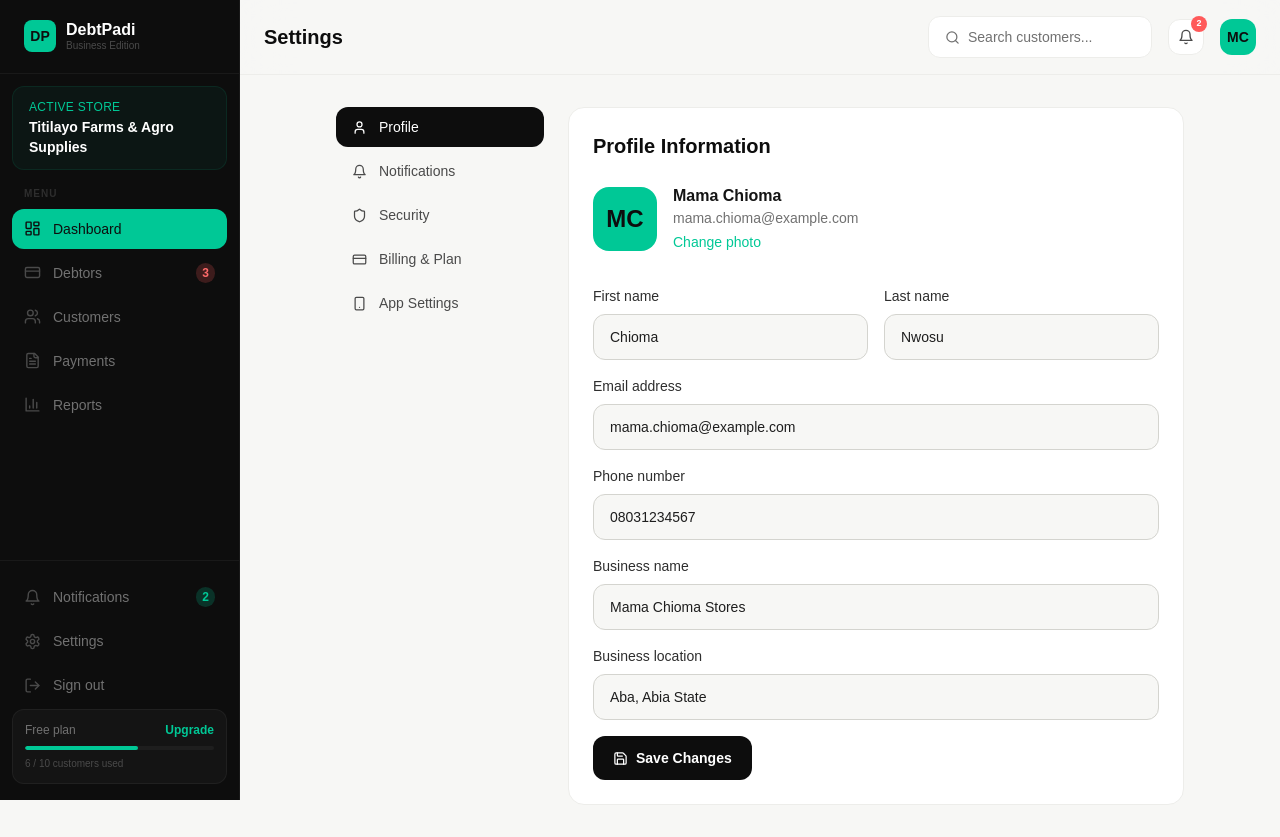
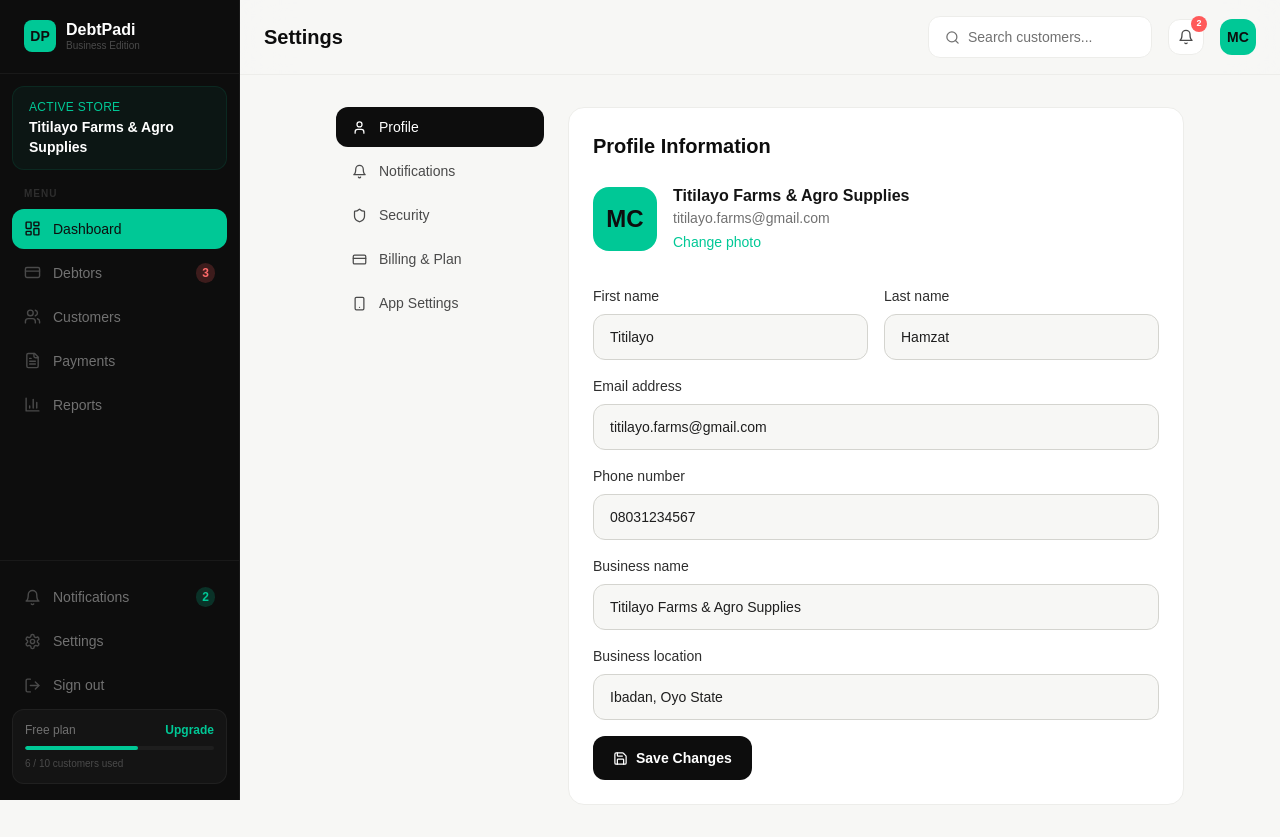
Before and after one commit to joyuusuf/debtpadi, a Next.js app: page /dashboard/settings in a window 1280 px wide. Built offline with nearby package versions, Linux system fonts and the light colour scheme; a web font is replaced by a local one.

Commit message:
new commit

```diff
--- a/app/dashboard/settings/page.tsx
+++ b/app/dashboard/settings/page.tsx
@@ -64,8 +64,8 @@
                     <span className="font-heading font-bold text-ink-900 text-2xl">MC</span>
                   </div>
                   <div>
-                    <p className="font-semibold text-ink-800">Mama Chioma</p>
-                    <p className="text-ink-400 text-sm">mama.chioma@example.com</p>
+                    <p className="font-semibold text-ink-800">Titilayo Farms & Agro Supplies </p>
+                    <p className="text-ink-400 text-sm">titilayo.farms@gmail.com</p>
                     <button className="text-jade text-sm font-medium mt-1 hover:text-jade-600 transition-colors">Change photo</button>
                   </div>
                 </div>
@@ -73,16 +73,16 @@
                   <div className="grid grid-cols-2 gap-4">
                     <div>
                       <label className="block text-ink-600 text-sm font-medium mb-2">First name</label>
-                      <input defaultValue="Chioma" className="w-full bg-ink-50 border border-ink-200 rounded-xl px-4 py-3 text-ink-700 text-sm focus:border-jade/50 focus:ring-2 focus:ring-jade/10 transition-all" />
+                      <input defaultValue="Titilayo" className="w-full bg-ink-50 border border-ink-200 rounded-xl px-4 py-3 text-ink-700 text-sm focus:border-jade/50 focus:ring-2 focus:ring-jade/10 transition-all" />
                     </div>
                     <div>
                       <label className="block text-ink-600 text-sm font-medium mb-2">Last name</label>
-                      <input defaultValue="Nwosu" className="w-full bg-ink-50 border border-ink-200 rounded-xl px-4 py-3 text-ink-700 text-sm focus:border-jade/50 focus:ring-2 focus:ring-jade/10 transition-all" />
+                      <input defaultValue="Hamzat" className="w-full bg-ink-50 border border-ink-200 rounded-xl px-4 py-3 text-ink-700 text-sm focus:border-jade/50 focus:ring-2 focus:ring-jade/10 transition-all" />
                     </div>
                   </div>
                   <div>
                     <label className="block text-ink-600 text-sm font-medium mb-2">Email address</label>
-                    <input defaultValue="mama.chioma@example.com" type="email" className="w-full bg-ink-50 border border-ink-200 rounded-xl px-4 py-3 text-ink-700 text-sm focus:border-jade/50 focus:ring-2 focus:ring-jade/10 transition-all" />
+                    <input defaultValue="titilayo.farms@gmail.com" type="email" className="w-full bg-ink-50 border border-ink-200 rounded-xl px-4 py-3 text-ink-700 text-sm focus:border-jade/50 focus:ring-2 focus:ring-jade/10 transition-all" />
                   </div>
                   <div>
                     <label className="block text-ink-600 text-sm font-medium mb-2">Phone number</label>
@@ -90,11 +90,11 @@
                   </div>
                   <div>
                     <label className="block text-ink-600 text-sm font-medium mb-2">Business name</label>
-                    <input defaultValue="Mama Chioma Stores" className="w-full bg-ink-50 border border-ink-200 rounded-xl px-4 py-3 text-ink-700 text-sm focus:border-jade/50 focus:ring-2 focus:ring-jade/10 transition-all" />
+                    <input defaultValue="Titilayo Farms & Agro Supplies" className="w-full bg-ink-50 border border-ink-200 rounded-xl px-4 py-3 text-ink-700 text-sm focus:border-jade/50 focus:ring-2 focus:ring-jade/10 transition-all" />
                   </div>
                   <div>
                     <label className="block text-ink-600 text-sm font-medium mb-2">Business location</label>
-                    <input defaultValue="Aba, Abia State" className="w-full bg-ink-50 border border-ink-200 rounded-xl px-4 py-3 text-ink-700 text-sm focus:border-jade/50 focus:ring-2 focus:ring-jade/10 transition-all" />
+                    <input defaultValue="Ibadan, Oyo State" className="w-full bg-ink-50 border border-ink-200 rounded-xl px-4 py-3 text-ink-700 text-sm focus:border-jade/50 focus:ring-2 focus:ring-jade/10 transition-all" />
                   </div>
                   <button className="flex items-center gap-2 bg-ink-900 hover:bg-ink-700 text-white font-semibold text-sm px-5 py-3 rounded-xl transition-all hover:shadow-lg">
                     <Save size={15} />
```
